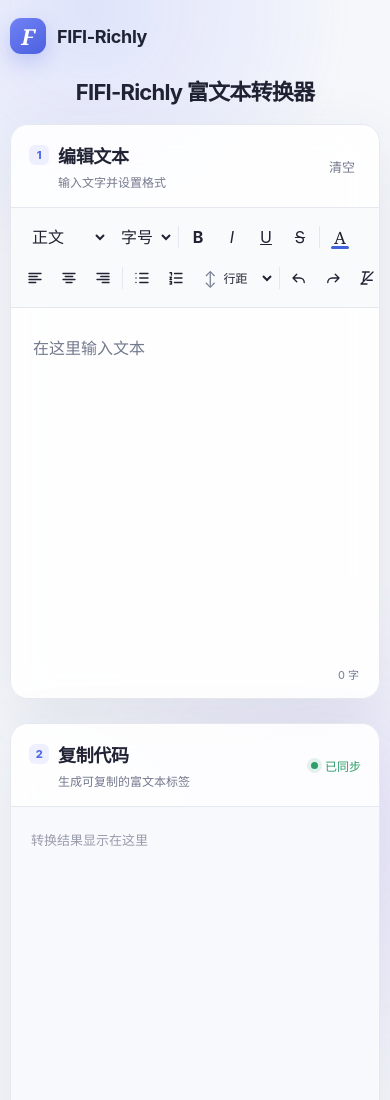
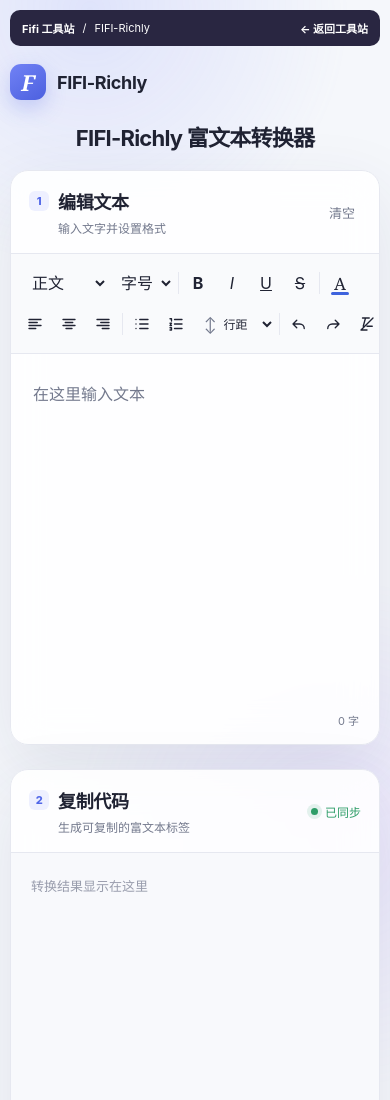
Before and after one commit to olafifi/rich-text-translator, a website: page index.html in a window 390 px wide. Shown: the top 1100 px of the page. Drawn offline with Linux system fonts and the light colour scheme.

Commit message:
feat: add Fifi tools brand bar
Adds a responsive shared Fifi brand bar with a Danbai mascot and link back to the tools hub.

```diff
--- a/index.html
+++ b/index.html
@@ -5,11 +5,24 @@
     <meta name="viewport" content="width=device-width, initial-scale=1.0" />
     <meta name="description" content="在可视化文本与方括号富文本标签之间双向转换，一键复制代码。" />
     <title>FIFI-Richly · 富文本转换器</title>
+    <link rel="icon" href="assets/danbai/praise-sun.png" />
     <link rel="stylesheet" href="styles.css" />
   </head>
   <body>
     <div class="ambient ambient-one"></div>
     <div class="ambient ambient-two"></div>
+
+    <nav class="fifi-brand-bar" aria-label="Fifi 工具站导航">
+      <div class="fifi-brand-crumb">
+        <a href="https://olafifi.github.io/fifi-tools/">Fifi 工具站</a>
+        <span aria-hidden="true">/</span>
+        <span>FIFI-Richly</span>
+      </div>
+      <div class="fifi-brand-actions">
+        <a href="https://olafifi.github.io/fifi-tools/">← 返回工具站</a>
+        <img src="assets/danbai/praise-sun.png" alt="赞美太阳的蛋白" />
+      </div>
+    </nav>
 
     <main class="app-shell">
       <header class="topbar">
--- a/styles.css
+++ b/styles.css
@@ -61,10 +61,46 @@
   background: radial-gradient(circle, rgba(156, 117, 255, 0.13), transparent 70%);
 }
 
+.fifi-brand-bar {
+  position: relative;
+  z-index: 2;
+  width: min(1500px, calc(100% - 48px));
+  height: 36px;
+  margin: 14px auto 0;
+  padding: 0 12px;
+  display: flex;
+  align-items: center;
+  justify-content: space-between;
+  border-radius: 10px;
+  background: #292641;
+  color: #fff;
+  font-size: 12px;
+}
+
+.fifi-brand-bar a {
+  color: inherit;
+  text-decoration: none;
+  font-weight: 750;
+}
+
+.fifi-brand-crumb,
+.fifi-brand-actions {
+  min-width: 0;
+  display: flex;
+  align-items: center;
+  gap: 8px;
+}
+
+.fifi-brand-actions img {
+  width: 30px;
+  height: 30px;
+  object-fit: contain;
+}
+
 .app-shell {
   width: min(1500px, calc(100% - 48px));
   margin: 0 auto;
-  padding: 34px 0 24px;
+  padding: 18px 0 24px;
 }
 
 .topbar {
@@ -437,6 +473,14 @@
 }
 
 @media (max-width: 680px) {
+  .fifi-brand-bar {
+    width: calc(100% - 20px);
+    margin-top: 10px;
+    font-size: 11px;
+  }
+
+  .fifi-brand-actions img { display: none; }
+
   .app-shell { width: calc(100% - 20px); padding-top: 18px; }
   .topbar { grid-template-columns: 1fr auto; margin-bottom: 18px; }
   .topbar-copy { grid-column: 1 / -1; grid-row: 2; margin-top: 20px; }
```
Also changed, not shown: package.json (added, +7 -0 lines), tests/brand-bar.test.mjs (added, +13 -0 lines), assets/danbai/praise-sun.png (added), 1 other file.
